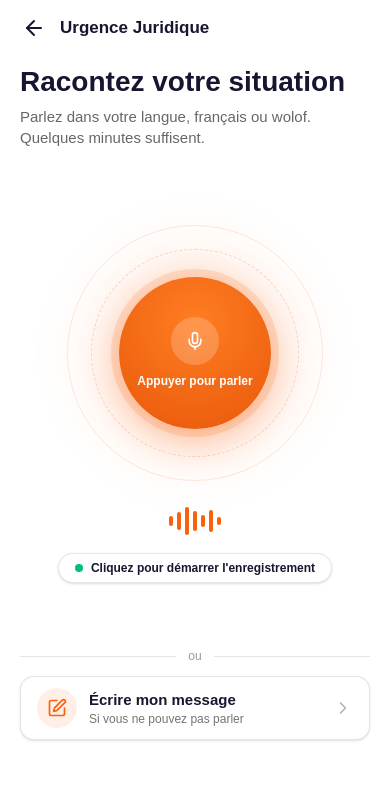
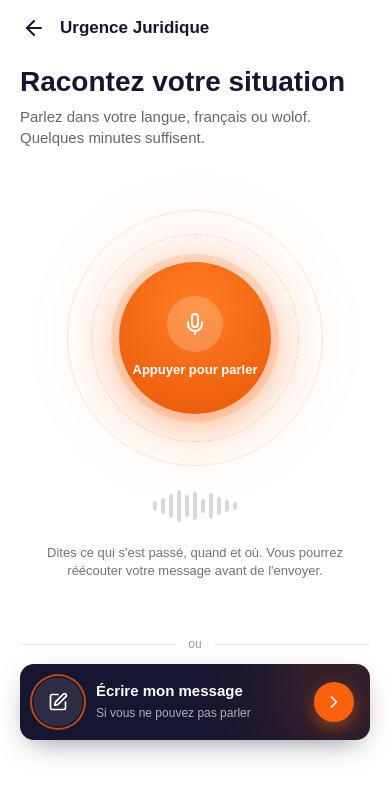
Before and after one commit to seydinatCODEKILLER/sos_yoon_app, a React (Vite) app: page /demandes/nouvelle in a window 390 px wide. Shown: the top 796 px of the page. Built offline with nearby package versions, Linux system fonts and the light colour scheme; no server answers.

Commit message:
feat: ajouter des fonctionnalités de visualisation et d'enregistrement dans le composant MessageVocalPanel; mise à jour de l'interface SosHero et ajustements dans les formulaires de profil

```diff
--- a/src/features/demandes/components/MessageVocalPanel.tsx
+++ b/src/features/demandes/components/MessageVocalPanel.tsx
@@ -12,7 +12,7 @@ import { useLocalisationPartagee } from "../hooks/useLocalisationPartagee";
 import { useEnvoyerDemande } from "../hooks/useEnvoyerDemande";
 import { useDemandeVisiteur } from "../hooks/useDemandeVisiteur";
 
-const BARS = [10, 18, 28, 20, 12, 22, 8];
+const BARS = [10, 16, 24, 32, 22, 28, 14, 26, 18, 12, 8];
 
 function Waveform({ active }: { active: boolean }) {
   const reduce = useReducedMotion();
@@ -21,7 +21,9 @@ function Waveform({ active }: { active: boolean }) {
       {BARS.map((height, i) => (
         <motion.span
           key={i}
-          className="w-1 rounded-full bg-signal"
+          className={`w-1 rounded-full transition-colors duration-300 ${
+            active ? "bg-signal" : "bg-ink/15"
+          }`}
           style={{ height }}
           animate={
             active && !reduce
@@ -52,31 +54,81 @@ function PulseRing({ delay }: { delay: number }) {
   );
 }
 
+/** Anneau qui se remplit pendant l'enregistrement ; rouge sur la fin */
+function ProgressRing({
+  ratio,
+  animate,
+}: {
+  ratio: number;
+  animate: boolean;
+}) {
+  const proche = ratio >= 0.85;
+  return (
+    <svg
+      aria-hidden
+      viewBox="0 0 192 192"
+      className="absolute inset-12 -rotate-90"
+    >
+      <circle
+        cx="96"
+        cy="96"
+        r="92"
+        fill="none"
+        strokeWidth="4"
+        className="stroke-signal/15"
+      />
+      <circle
+        cx="96"
+        cy="96"
+        r="92"
+        fill="none"
+        strokeWidth="4"
+        strokeLinecap="round"
+        pathLength={100}
+        strokeDasharray={100}
+        strokeDashoffset={100 * (1 - ratio)}
+        className={`${proche ? "stroke-red-500" : "stroke-signal"} ${
+          animate ? "transition-[stroke-dashoffset] duration-1000 ease-linear" : ""
+        }`}
+      />
+    </svg>
+  );
+}
+
 function BoutonEcrire({ onClick }: { onClick: () => void }) {
   return (
     <button
       type="button"
       onClick={onClick}
-      className="group flex h-16 w-full items-center gap-3 rounded-xl border border-ink/10 bg-white px-4 text-left shadow-sm outline-none transition hover:border-signal/40 hover:shadow-md focus-visible:ring-2 focus-visible:ring-signal/40 active:scale-[0.99]"
+      className="group relative flex w-full items-center gap-3.5 overflow-hidden rounded-xl bg-navy p-3.5 pr-4 text-left text-paper shadow-[0_10px_30px_-12px_rgba(23,22,48,0.6)] outline-none transition focus-visible:ring-2 focus-visible:ring-signal/60 focus-visible:ring-offset-2 active:scale-[0.99]"
     >
       <span
         aria-hidden
-        className="grid size-10 shrink-0 place-items-center rounded-full bg-signal/10 text-signal"
+        className="pointer-events-none absolute -right-8 -top-10 size-32 rounded-full bg-signal/20 blur-2xl"
+      />
+
+      <span
+        aria-hidden
+        className="relative grid size-12 shrink-0 place-items-center rounded-full bg-white/10 ring-2 ring-signal/70 ring-offset-2 ring-offset-navy"
       >
         <SquarePen className="size-5" />
       </span>
-      <span className="min-w-0 flex-1">
-        <span className="block text-[15px] font-semibold text-navy">
+
+      <span className="relative min-w-0 flex-1">
+        <span className="block text-[15px] font-semibold leading-tight">
           Écrire mon message
         </span>
-        <span className="block text-xs text-ink/55">
+        <span className="mt-1 block text-xs leading-snug text-paper/65">
           Si vous ne pouvez pas parler
         </span>
       </span>
-      <ChevronRight
+
+      <span
         aria-hidden
-        className="size-5 shrink-0 text-ink/30 transition group-hover:translate-x-0.5 group-hover:text-signal"
-      />
+        className="relative grid size-10 shrink-0 place-items-center rounded-full bg-signal text-paper shadow-[0_6px_16px_rgba(249,97,13,0.45)] transition-transform group-hover:scale-105"
+      >
+        <ChevronRight className="size-5 transition-transform group-hover:translate-x-0.5" />
+      </span>
     </button>
   );
 }
@@ -104,6 +156,7 @@ export function MessageVocalPanel({ active, onWrite }: MessageVocalPanelProps) {
 
   const recording = status === "recording";
   const requesting = status === "requesting";
+  const progression = Math.min(1, elapsed / DUREE_MAX_SECONDES);
 
   const handleSend = async () => {
     if (!audio || !localisation.localisation) return;
@@ -162,9 +215,15 @@ export function MessageVocalPanel({ active, onWrite }: MessageVocalPanelProps) {
     <div className="flex flex-1 flex-col">
       <div className="flex flex-1 flex-col items-center justify-center py-4">
         <div className="relative grid size-72 place-items-center">
-          <span
+          <motion.span
             aria-hidden
             className="absolute inset-0 rounded-full bg-[radial-gradient(circle,rgba(249,97,13,0.22),transparent_65%)] blur-xl"
+            animate={
+              !recording && !reduceMotion
+                ? { opacity: [0.6, 1, 0.6], scale: [1, 1.05, 1] }
+                : { opacity: 1, scale: 1 }
+            }
+            transition={{ duration: 3.6, repeat: Infinity, ease: "easeInOut" }}
           />
           <span
             aria-hidden
@@ -174,6 +233,9 @@ export function MessageVocalPanel({ active, onWrite }: MessageVocalPanelProps) {
             aria-hidden
             className="absolute inset-10 rounded-full border border-dashed border-signal/25"
           />
+          {recording && (
+            <ProgressRing ratio={progression} animate={!reduceMotion} />
+          )}
           {recording && !reduceMotion && (
             <>
               <PulseRing delay={0} />
@@ -196,7 +258,7 @@ export function MessageVocalPanel({ active, onWrite }: MessageVocalPanelProps) {
             {recording ? (
               <>
                 <Square className="size-5 fill-current" />
-                <span className="text-lg font-semibold tabular-nums">
+                <span className="text-2xl font-semibold tabular-nums">
                   {formatDuree(elapsed)}
                 </span>
                 <span className="text-[11px] opacity-90">
@@ -205,14 +267,14 @@ export function MessageVocalPanel({ active, onWrite }: MessageVocalPanelProps) {
               </>
             ) : (
               <>
-                <span className="flex size-12 items-center justify-center rounded-full bg-white/20">
+                <span className="flex size-14 items-center justify-center rounded-full bg-white/20">
                   {requesting ? (
-                    <Loader2 className="size-5 animate-spin" />
+                    <Loader2 className="size-6 animate-spin" />
                   ) : (
-                    <Mic className="size-5" />
+                    <Mic className="size-6" />
                   )}
                 </span>
-                <span className="text-xs font-semibold">
+                <span className="text-[13px] font-semibold">
                   {requesting ? "Autorisation…" : "Appuyer pour parler"}
                 </span>
               </>
@@ -224,10 +286,12 @@ export function MessageVocalPanel({ active, onWrite }: MessageVocalPanelProps) {
           <Waveform active={recording} />
         </div>
 
+        <div className="mt-4 flex min-h-12 items-center justify-center">
+          <div aria-live="polite">
+            {(error || recording || requesting) && (
               <p
-          aria-live="polite"
                 role={error ? "alert" : undefined}
-          className={`mt-4 inline-flex items-center gap-2 rounded-full border px-4 py-1.5 text-xs shadow-sm ${
+                className={`inline-flex items-center gap-2 rounded-full border px-4 py-1.5 text-xs shadow-sm ${
                   error
                     ? "border-red-200 bg-red-50 text-red-700"
                     : "border-ink/10 bg-white text-ink/70"
@@ -242,19 +306,21 @@ export function MessageVocalPanel({ active, onWrite }: MessageVocalPanelProps) {
                       Enregistrement en cours
                     </strong>
                     <span aria-hidden>•</span>
-              {formatDuree(elapsed)} / {formatDuree(DUREE_MAX_SECONDES)}
+                    maximum {formatDuree(DUREE_MAX_SECONDES)}
                   </>
-          ) : requesting ? (
+                ) : (
                   "Autorisez le micro dans votre navigateur…"
-          ) : (
-            <>
-              <span className="size-2 rounded-full bg-emerald-500" />
-              <strong className="font-semibold text-navy">
-                Cliquez pour démarrer l'enregistrement
-              </strong>
-            </>
                 )}
               </p>
+            )}
+          </div>
+          {!(error || recording || requesting) && (
+            <p className="max-w-xs text-pretty text-center text-[13px] leading-snug text-ink/55">
+              Dites ce qui s'est passé, quand et où. Vous pourrez réécouter
+              votre message avant de l'envoyer.
+            </p>
+          )}
+        </div>
       </div>
 
       {/* Basculer vers l'écrit : l'espace reste réservé pendant l'enregistrement */}
--- a/src/features/demandes/components/SosHero.tsx
+++ b/src/features/demandes/components/SosHero.tsx
@@ -53,7 +53,7 @@ export function SosHero({
             SOS
           </span>
           <span className="mt-1 max-w-[11ch] text-balance text-[13px] leading-snug text-paper/90">
-            Trouver un professionnel du droit
+            Urgence juridique
           </span>
         </motion.button>
       </div>
--- a/src/features/demandes/pages/UserHomePage.tsx
+++ b/src/features/demandes/pages/UserHomePage.tsx
@@ -1,7 +1,6 @@
 import { useNavigate } from "react-router-dom";
 import { useAuthStore } from "@/features/auth/store/auth.store";
 import { AssistantCard } from "@/shared/components/AssistantCard";
-import { Reassurance } from "../components/Reassurance";
 import { SosHero } from "../components/SosHero";
 
 export function UserHomePage() {
@@ -26,7 +25,7 @@ export function UserHomePage() {
       <AssistantCard />
 
       {/* Réassurance (desktop) */}
-      <Reassurance className="mt-6 hidden md:flex" />
+      {/* <Reassurance className="mt-6 hidden md:flex" /> */}
     </div>
   );
 }
--- a/src/features/onboarding/pages/AccueilVisiteurPage.tsx
+++ b/src/features/onboarding/pages/AccueilVisiteurPage.tsx
@@ -27,14 +27,11 @@ export function AccueilVisiteurPage() {
           <AssistantCard />
         </div>
 
-        {/* Mobile : le lien de connexion est ici (sur desktop, il est dans l'en-tête) */}
         {/* Compte : inscription et connexion (mobile ; sur web, ils sont dans l'en-tête) */}
         <div className="mt-6 grid grid-cols-1 gap-3 min-[380px]:grid-cols-2 md:hidden">
           <LienInscription variant="bloc" />
           <LienConnexion variant="bloc" />
         </div>
-
-        {/* <Reassurance className="mt-6 hidden md:flex" /> */}
       </main>
     </>
   );
--- a/src/features/profil/components/ChangerCodeSecretForm.tsx
+++ b/src/features/profil/components/ChangerCodeSecretForm.tsx
@@ -1,5 +1,5 @@
 import { useId, useMemo, useState } from "react";
-import { Controller, useForm } from "react-hook-form";
+import { Controller, useForm, useWatch } from "react-hook-form";
 import { zodResolver } from "@hookform/resolvers/zod";
 import { useNavigate } from "react-router-dom";
 import { Eye, EyeOff, Loader2 } from "lucide-react";
@@ -13,6 +13,8 @@ import {
 import { useChangerCodeSecret } from "../hooks/useChangerCodeSecret";
 import { codeSecretErrorMessage } from "../lib/codeSecretErrors";
 import { profilRoutes } from "../lib/profilRoutes";
+
+const LONGUEUR_CODE = 4;
 
 interface ChampCodeProps {
   label: string;
@@ -92,6 +94,13 @@ export function ChangerCodeSecretForm({ codeSecretDefini }: Props) {
   });
   const { errors } = form.formState;
 
+  // Le bouton reste désactivé tant que tous les codes ne sont pas saisis en entier
+  const valeurs = useWatch({ control: form.control });
+  const complet =
+    (!codeSecretDefini || (valeurs.codeActuel ?? "").length === LONGUEUR_CODE) &&
+    (valeurs.nouveauCode ?? "").length === LONGUEUR_CODE &&
+    (valeurs.confirmation ?? "").length === LONGUEUR_CODE;
+
   const onSubmit = form.handleSubmit(async (values) => {
     try {
       await changer({
@@ -164,8 +173,8 @@ export function ChangerCodeSecretForm({ codeSecretDefini }: Props) {
 
       <button
         type="submit"
-        disabled={isPending}
-        className="mt-3 inline-flex h-14 w-full items-center justify-center gap-2 rounded-xl bg-signal px-6 text-[15px] font-semibold text-paper shadow-[0_8px_22px_rgba(249,97,13,0.32)] transition hover:brightness-105 disabled:opacity-60"
+        disabled={isPending || !complet}
+        className="mt-3 inline-flex h-14 w-full items-center justify-center gap-2 rounded-xl bg-signal px-6 text-[15px] font-semibold text-paper shadow-[0_8px_22px_rgba(249,97,13,0.32)] transition enabled:hover:brightness-105 disabled:opacity-50 disabled:shadow-none"
       >
         {isPending ? (
           <>
--- a/src/features/profil/components/MesInformationsForm.tsx
+++ b/src/features/profil/components/MesInformationsForm.tsx
@@ -25,15 +25,13 @@ import { profilRoutes } from "../lib/profilRoutes";
 import type { ProfilParticulier } from "../types/profil.types";
 import { ZoneAutocomplete } from "./ZoneAutocomplete";
 
-// Même gabarit pour tous les champs (Input et SelectTrigger)
 const CHAMP =
-  "h-13 w-full rounded-xl border-ink/10 bg-white px-4 text-[15px] text-ink shadow-sm focus-visible:border-signal/60 focus-visible:ring-2 focus-visible:ring-signal/20 aria-invalid:border-red-400";
+  "h-13 w-full rounded-xl border-ink/10 bg-white px-4 text-[15px] text-ink shadow-sm focus-visible:border-signal/60 focus-visible:ring-2 focus-visible:ring-signal/20 aria-invalid:border-red-400 placeholder:text-ink/35";
 
 interface ChampProps {
   id: string;
   label: string;
   facultatif?: boolean;
-  /** Message d'aide, remplacé par l'erreur quand il y en a une */
   aide?: string;
   erreur?: string;
   children: React.ReactNode;
@@ -160,6 +158,7 @@ export function MesInformationsForm({ profil }: { profil: ProfilParticulier }) {
           <Input
             id={`${idBase}-prenom`}
             autoComplete="given-name"
+            placeholder="Votre prénom"
             aria-invalid={!!errors.prenom}
             disabled={isPending}
             className={`${CHAMP} pr-12`}
@@ -176,6 +175,7 @@ export function MesInformationsForm({ profil }: { profil: ProfilParticulier }) {
           <Input
             id={`${idBase}-nom`}
             autoComplete="family-name"
+            placeholder="Votre nom"
             aria-invalid={!!errors.nom}
             disabled={isPending}
             className={`${CHAMP} pr-12`}
@@ -200,6 +200,7 @@ export function MesInformationsForm({ profil }: { profil: ProfilParticulier }) {
             type="email"
             inputMode="email"
             autoComplete="email"
+            placeholder="vous@exemple.com"
             aria-invalid={!!errors.email}
             disabled={isPending}
             className={`${CHAMP} pr-12`}
@@ -276,8 +277,8 @@ export function MesInformationsForm({ profil }: { profil: ProfilParticulier }) {
 
       <Button
         type="submit"
-        disabled={isPending}
-        className="mt-2 h-14 w-full rounded-xl bg-signal px-6 text-[15px] font-semibold text-paper shadow-[0_8px_22px_rgba(249,97,13,0.32)] hover:bg-signal/90"
+        disabled={isPending || !isDirty}
+        className="mt-2 h-14 w-full rounded-xl bg-signal px-6 text-[15px] font-semibold text-paper shadow-[0_8px_22px_rgba(249,97,13,0.32)] hover:bg-signal/90 disabled:opacity-50 disabled:shadow-none"
       >
         {isPending ? (
           <>
--- a/src/features/profil/components/PreferencesNotificationsForm.tsx
+++ b/src/features/profil/components/PreferencesNotificationsForm.tsx
@@ -9,7 +9,6 @@ import { useModifierPreferences } from "../hooks/usePreferencesNotifications";
 import { profilRoutes } from "../lib/profilRoutes";
 import type { PreferencesNotifications } from "../types/preferences.types";
 
-// Passe à true quand l'API d'envoi de SMS existe
 const SMS_DISPONIBLE = false;
 
 interface LigneReglageProps {
@@ -71,6 +70,7 @@ export function PreferencesNotificationsForm({
   const navigate = useNavigate();
   const { mutateAsync: modifier, isPending } = useModifierPreferences();
   const [push, setPush] = useState(preferences.notificationsPush);
+  const inchange = push === preferences.notificationsPush;
 
   // Activer les alertes demande d'abord l'autorisation du navigateur
   async function basculerPush(valeur: boolean) {
@@ -137,8 +137,8 @@ export function PreferencesNotificationsForm({
       <Button
         type="button"
         onClick={enregistrer}
-        disabled={isPending}
-        className="mt-6 h-14 w-full rounded-xl bg-signal px-6 text-[15px] font-semibold text-paper shadow-[0_8px_22px_rgba(249,97,13,0.32)] hover:bg-signal/90"
+        disabled={isPending || inchange}
+        className="mt-6 h-14 w-full rounded-xl bg-signal px-6 text-[15px] font-semibold text-paper shadow-[0_8px_22px_rgba(249,97,13,0.32)] hover:bg-signal/90 disabled:opacity-50 disabled:shadow-none"
       >
         {isPending ? (
           <>
```
Also changed, not shown: src/types/index.ts (deleted). Lines whose indentation alone changed are shown as unchanged.
